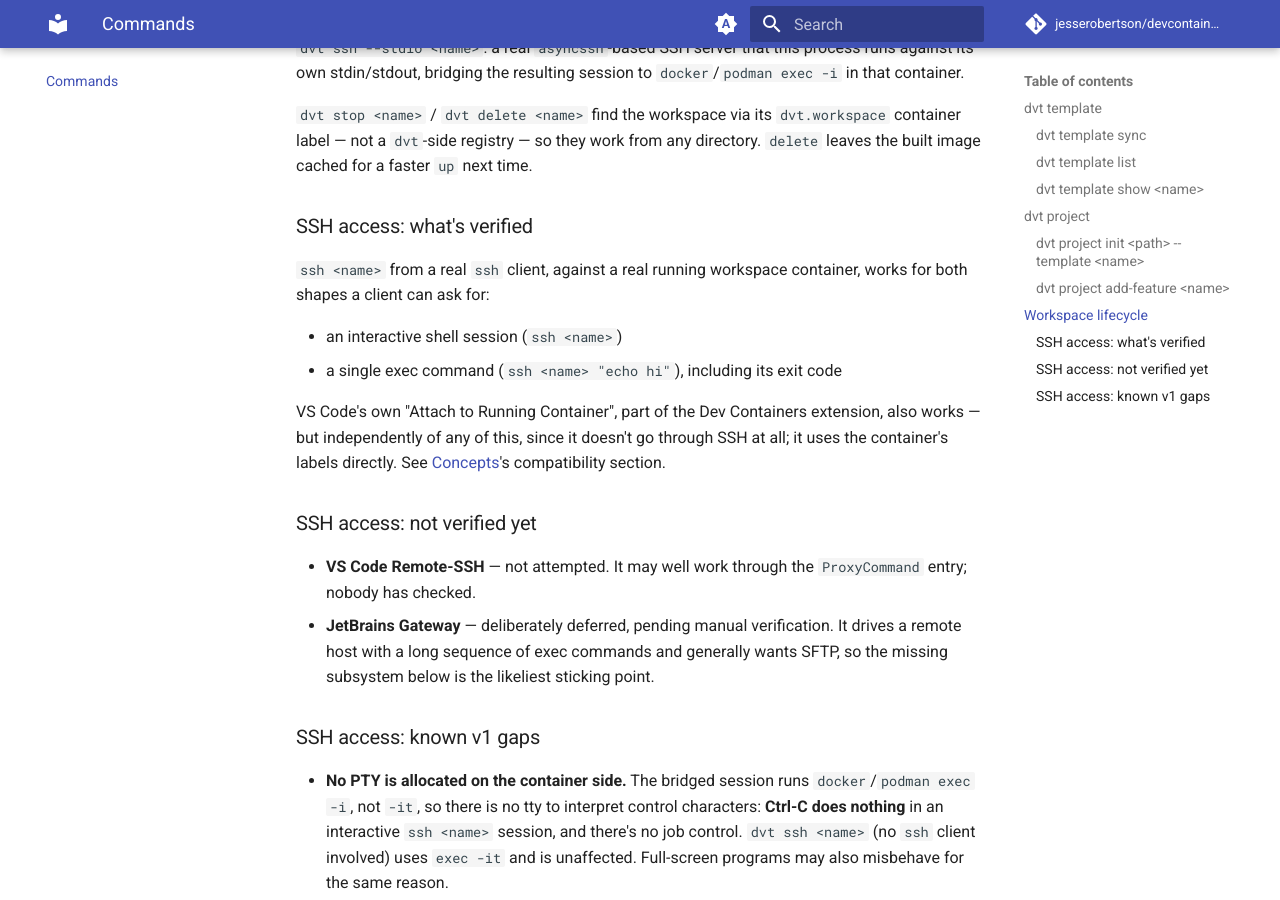
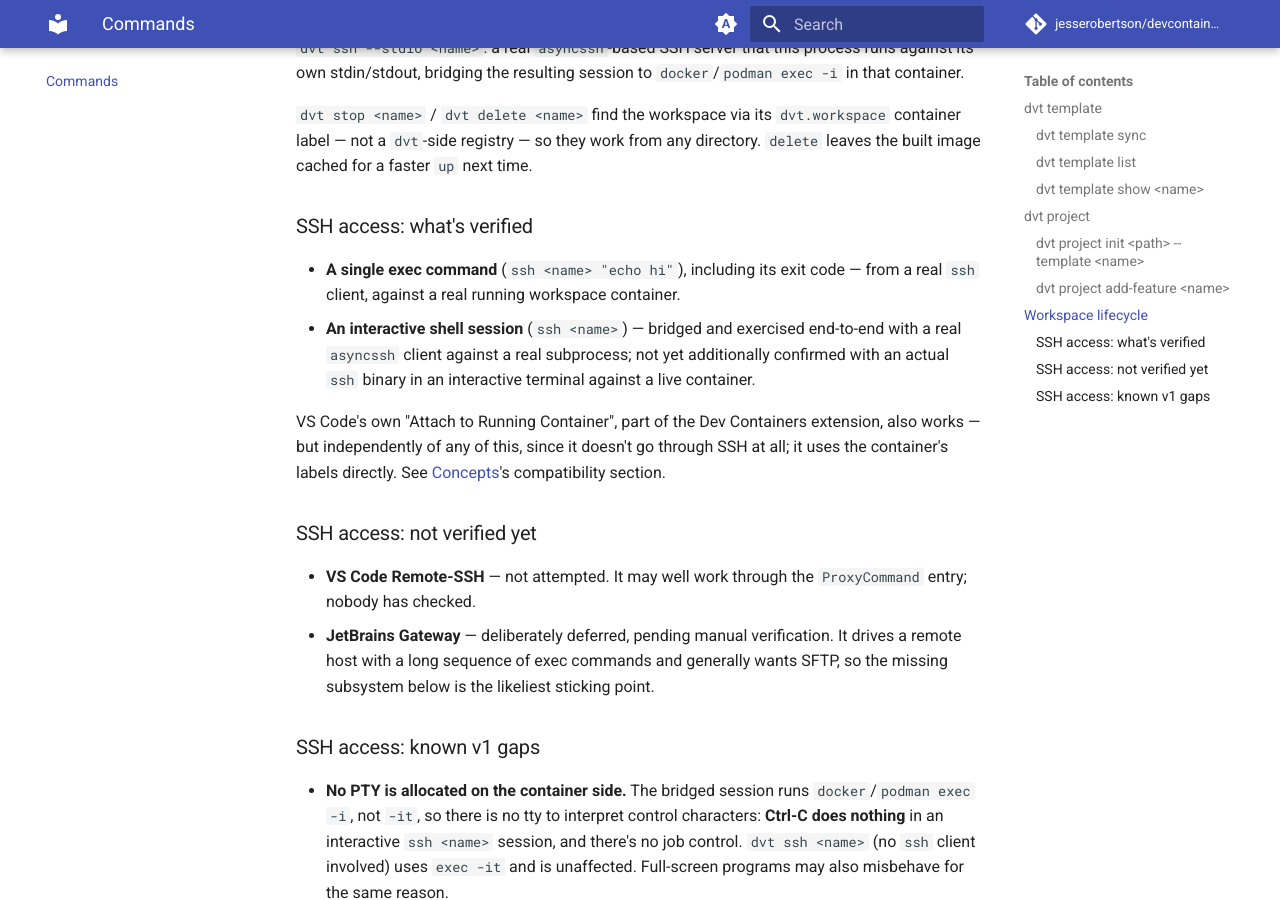
Before and after one commit to jesserobertson/devcontainers, an MkDocs documentation site: the page built from dvt/docs/content/commands.md, in a window 1280 px wide and 900 px high, scrolled down 1550 px. Built offline with MkDocs 1.6.1 and Material for MkDocs 9.7.7, drawn with Linux system fonts in a browser that asks for light colours; comment, search, counter and statistics services are not loaded.

Commit message:
docs(dvt): don't overclaim interactive-shell SSH verification pedigree
The final-review fix round's rewrite of the SSH verified/unverified/gaps
split (91a82cd) bound both the exec-command and interactive-shell bullets to
"a real ssh client, against a real running workspace container" - but only
the exec-command shape has that specific pedigree (the live integration
test). The interactive shape is proven end-to-end with a real asyncssh
client against a real subprocess bridge, which is strong evidence but not
the same claim. Caught by the final-review fix's own re-review.

Co-Authored-By: Claude Sonnet 5 <noreply@anthropic.com>

```diff
--- a/dvt/docs/content/commands.md
+++ b/dvt/docs/content/commands.md
@@ -63,11 +63,13 @@ container label — not a `dvt`-side registry — so they work from any director
 
 ### SSH access: what's verified
 
-`ssh <name>` from a real `ssh` client, against a real running workspace
-container, works for both shapes a client can ask for:
-
-- an interactive shell session (`ssh <name>`)
-- a single exec command (`ssh <name> "echo hi"`), including its exit code
+- **A single exec command** (`ssh <name> "echo hi"`), including its exit
+  code — from a real `ssh` client, against a real running workspace
+  container.
+- **An interactive shell session** (`ssh <name>`) — bridged and exercised
+  end-to-end with a real `asyncssh` client against a real subprocess; not yet
+  additionally confirmed with an actual `ssh` binary in an interactive
+  terminal against a live container.
 
 VS Code's own "Attach to Running Container", part of the Dev Containers
 extension, also works — but independently of any of this, since it doesn't go
```
